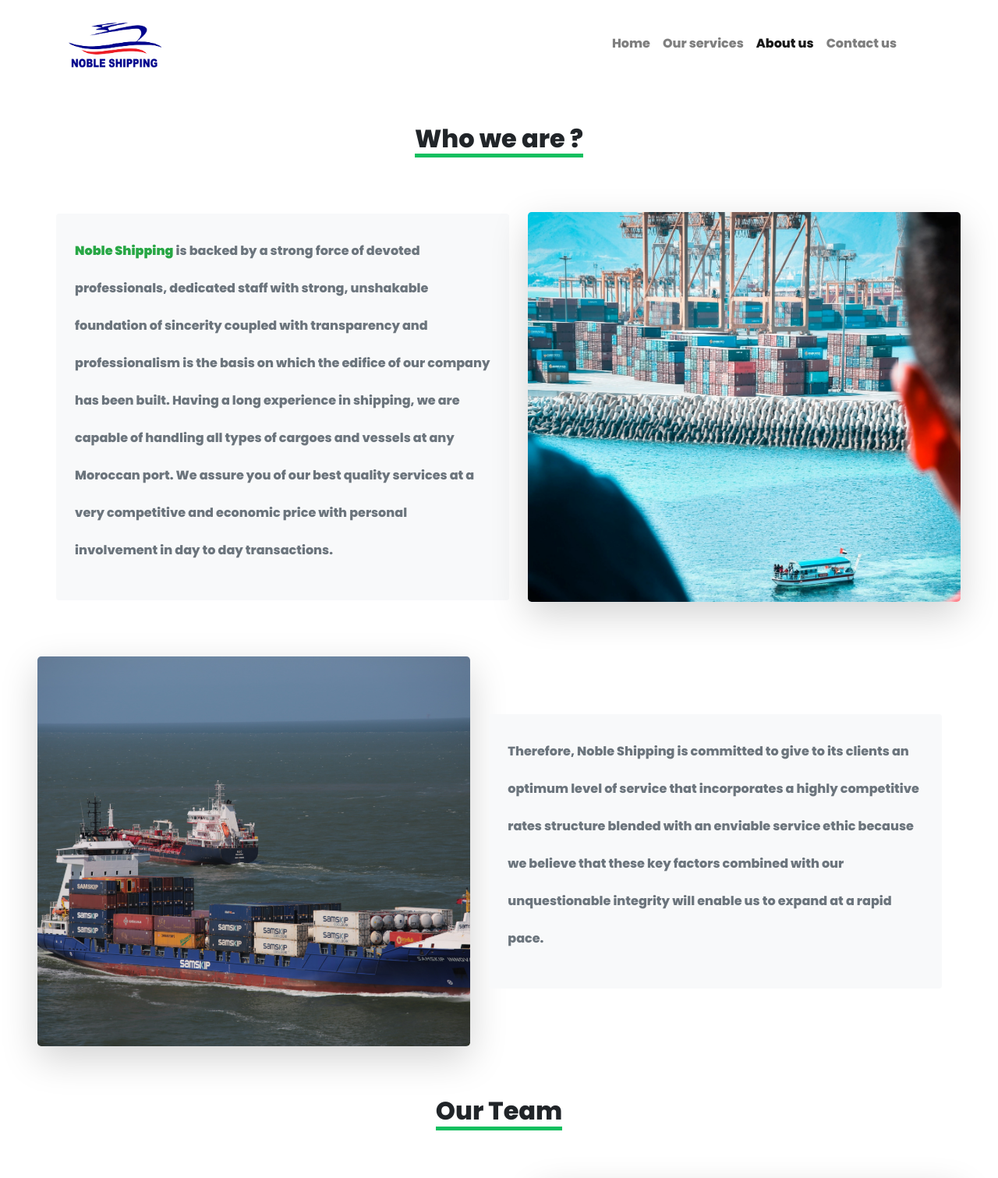
After one commit to khouilid/Noble_shipping, a PHP site: page /About.html in a window 1280 px wide. The commit adds this page. Shown: the top 1511 px of the page at 78% size. Run offline with PHP 8.4, Linux system fonts and the light colour scheme; some libraries are stand-ins or nearby versions.

Commit message:
FINISH contact us & about us

```diff
--- /dev/null
+++ b/About.html
@@ -0,0 +1,280 @@
+<!DOCTYPE html>
+<html lang="en">
+    <head>
+        <meta charset="UTF-8">
+        <meta name="viewport" content="width=device-width, initial-scale=1.0">
+        <title>Noble shipping</title>
+        <link rel="stylesheet" href="https://stackpath.bootstrapcdn.com/bootstrap/4.5.0/css/bootstrap.min.css" integrity="sha384-9aIt2nRpC12Uk9gS9baDl411NQApFmC26EwAOH8WgZl5MYYxFfc+NcPb1dKGj7Sk" crossorigin="anonymous">
+        <link rel="stylesheet" href="src/style/style.css ">
+        <link href="https://fonts.googleapis.com/css2?family=Poppins:wght@500;600;700;800;900&display=swap" rel="stylesheet">
+        <script src="https://kit.fontawesome.com/d257b03b55.js" crossorigin="anonymous"></script>
+
+    </head>
+<body>
+    <nav class="container navbar navbar-expand-lg navbar-light bg-white ">
+
+        <div>
+            <a class="navbar-brand" href="index.html"><img class='logo' src="src/img/logo.png" alt="logo"></a>
+        </div>
+        <button class="navbar-toggler " type="button" data-toggle="collapse" data-target="#navbarNav" aria-controls="navbarNav" aria-expanded="false" aria-label="Toggle navigation">
+                  <span class="navbar-toggler-icon"></span>
+        </button>
+
+
+
+        <div class="collapse list text-center navbar-collapse" id="navbarNav">
+            <ul class="navbar-nav">
+              <li class="nav-item ">
+                <a class="nav-link" href="index.html">Home</a>
+              </li>
+              <li class="nav-item">
+                <a class="nav-link" href="index.html #serv">Our services</a>
+              </li>
+              <li class="nav-item active">
+                <a class="nav-link" href="About.html">About us</a>
+              </li>
+              <li class="nav-item ">
+                <a class="nav-link " href="Contact.html">Contact us</a>
+              </li>
+            </ul>
+        </div>
+
+      </nav>
+
+
+
+
+
+      <section>
+          <div class="m-5 title-contact"><h1>Who we are ?</h1></div>
+
+
+
+          <div class="d-flex justify-content-around flex-column align-items-center flex-lg-row m-5">
+              <div class="bg-light w-100 w-lg-100 m-4 p-4 About_para text-secondary h-auto rounded">
+                  <p><strong><span class="text-success">Noble Shipping</span></strong> is backed by a strong force of devoted professionals, dedicated staff with strong, unshakable foundation of sincerity coupled with transparency and professionalism is
+                    the basis on which the edifice of our company has been built. Having a long
+                   experience in shipping, we are capable of handling all types of cargoes and
+                   vessels at any Moroccan port. We assure you of our best quality services at a very
+                   competitive and economic price with personal involvement in day to
+                   day transactions.
+                   </p>
+              </div>
+              <div class="w-100 w-lg-100 About_pic">
+                  <img class="rounded-lg w-100 shadow-lg" src="src/img/photo-pro-8gLSk06fKKw-unsplash.jpg" alt="">
+              </div>
+          </div>
+          <div class="d-flex justify-content-around flex-column-reverse align-items-center flex-lg-row m-5">
+            <div class="w-100 w-lg-100 About_pic">
+                <img class="rounded-lg w-100 shadow-lg" src="src/img/bernd-dittrich-pDcDZ24mPk8-unsplash.jpg" alt="">
+            </div>
+            <div class="bg-light w-100 w-lg-100 m-4 p-4 About_para text-secondary h-auto rounded">
+                <p>
+                    Therefore, Noble Shipping  is  committed to give to its clients an optimum level of service that incorporates a highly competitive rates structure blended with an enviable service ethic because we believe that these key factors combined with our unquestionable integrity will enable us to expand at a rapid pace.
+                 </p>
+            </div>
+
+        </div>
+
+      </section>
+
+
+
+
+      <section>
+        <div class="m-5 title-contact p-3"><h1>Our Team</h1></div>
+
+
+                                <div class="d-flex justify-content-around flex-column align-items-center flex-lg-row m-5">
+                                    <div class="bg-light w-100 w-lg-100 m-4 p-5 About_team  h-auto rounded">
+                                        <h4 class="text-center">M. BENCHAARA Hassan</h4>
+                                        <h6 class="text-secondary text-center">direction generale</h6>
+                                    </div>
+                                    <div class="w-100 w-lg-100 About_pic">
+                                        <img class="rounded-lg w-100 shadow-lg" src="src/img/daniel-asaki-CG6Wo4Ac4uc-unsplash.jpg" alt="">
+                                    </div>
+                                </div>
+                                <div class="d-flex justify-content-around flex-column align-items-center flex-lg-row m-5">
+                                    <div class="w-100 w-lg-100 About_pic">
+                                        <img class="rounded-lg w-100 shadow-lg" src="src/img/matheus-ferrero-pg_WCHWSdT8-unsplash.jpg" alt="">
+                                    </div>
+                                    <div class="bg-light w-100 w-lg-100 m-4 p-5 About_team  h-auto rounded">
+                                        <h4 class="text-center">Mlle FATOUHI Nidal</h4>
+                                        <h6 class="text-secondary text-center">partement comptabilité</h6>
+                                    </div>
+
+                                </div>
+
+
+
+                                <div class="d-flex justify-content-around flex-column align-items-center flex-lg-row m-5">
+                                    <div class="bg-light w-100 w-lg-100 m-4 p-5 About_team  h-auto rounded">
+                                        <h4 class="text-center">M. IMGIRNE Ayoub
+                                        </h4>
+                                        <h6 class="text-secondary text-center">partement comptabilité
+                                        </h6>
+                                    </div>
+                                    <div class="w-100 w-lg-100 About_pic">
+                                        <img class="rounded-lg w-100 shadow-lg" src="src/img/daniel-asaki-CG6Wo4Ac4uc-unsplash.jpg" alt="">
+                                    </div>
+                                </div>
+                                <div class="d-flex justify-content-around flex-column align-items-center flex-lg-row m-5">
+                                    <div class="w-100 w-lg-100 About_pic">
+                                        <img class="rounded-lg w-100 shadow-lg" src="src/img/daniel-asaki-CG6Wo4Ac4uc-unsplash.jpg" alt="">
+                                    </div>
+                                    <div class="bg-light w-100 w-lg-100 m-4 p-5 About_team  h-auto rounded">
+                                        <h4 class="text-center">M. BOUJEMEL Ali
+                                        </h4>
+                                        <h6 class="text-secondary text-center">port de safi
+                                        </h6>
+                                    </div>
+
+                                </div>
+
+
+
+
+                                <div class="d-flex justify-content-around flex-column align-items-center flex-lg-row m-5">
+                                    <div class="bg-light w-100 w-lg-100 m-4 p-5 About_team  h-auto rounded">
+                                        <h4 class="text-center">M. LEGMIRI Kamal
+
+                                        </h4>
+                                        <h6 class="text-secondary text-center">port de jorf lasfar
+                                        </h6>
+                                    </div>
+                                    <div class="w-100 w-lg-100 About_pic">
+                                        <img class="rounded-lg w-100 shadow-lg" src="src/img/daniel-asaki-CG6Wo4Ac4uc-unsplash.jpg" alt="">
+                                    </div>
+                                </div>
+                                <div class="d-flex justify-content-around flex-column align-items-center flex-lg-row m-5">
+                                    <div class="w-100 w-lg-100 About_pic">
+                                        <img class="rounded-lg w-100 shadow-lg" src="src/img/daniel-asaki-CG6Wo4Ac4uc-unsplash.jpg" alt="">
+                                    </div>
+                                    <div class="bg-light w-100 w-lg-100 m-4 p-5 About_team  h-auto rounded">
+                                        <h4 class="text-center">M. BOUJEMEL Ali
+
+                                        </h4>
+                                        <h6 class="text-secondary text-center">port de jorf lasfar
+                                        </h6>
+                                    </div>
+
+                                </div>
+
+
+
+                                <div class="d-flex justify-content-around flex-column align-items-center flex-lg-row m-5">
+                                    <div class="bg-light w-100 w-lg-100 m-4 p-5 About_team  h-auto rounded">
+                                        <h4 class="text-center">Mlle LAMCHAOURI Mariam
+
+
+                                        </h4>
+                                        <h6 class="text-secondary text-center">port de jorf lasfar
+                                        </h6>
+                                    </div>
+                                    <div class="w-100 w-lg-100 About_pic">
+                                        <img class="rounded-lg w-100 shadow-lg" src="src/img/matheus-ferrero-pg_WCHWSdT8-unsplash.jpg" alt="">
+                                    </div>
+                                </div>
+                                <div class="d-flex justify-content-around flex-column align-items-center flex-lg-row m-5">
+                                    <div class="w-100 w-lg-100 About_pic">
+                                        <img class="rounded-lg w-100 shadow-lg" src="src/img/matheus-ferrero-pg_WCHWSdT8-unsplash.jpg" alt="">
+                                    </div>
+                                    <div class="bg-light w-100 w-lg-100 m-4 p-5 About_team  h-auto rounded">
+                                        <h4 class="text-center">Mme SELLAMI Afaf
+
+
+                                        </h4>
+                                        <h6 class="text-secondary text-center">port de casablanca
+
+                                        </h6>
+                                    </div>
+
+                                </div>
+
+
+
+
+
+
+                                <div class="d-flex justify-content-around flex-column align-items-center flex-lg-row m-5">
+                                    <div class="bg-light w-100 w-lg-100 m-4 p-5 About_team  h-auto rounded">
+                                        <h4 class="text-center">M. FAIZ Yassine
+
+
+                                        </h4>
+                                        <h6 class="text-secondary text-center">port de casablanca
+
+                                        </h6>
+                                    </div>
+                                    <div class="w-100 w-lg-100 About_pic">
+                                        <img class="rounded-lg w-100 shadow-lg" src="src/img/daniel-asaki-CG6Wo4Ac4uc-unsplash.jpg" alt="">
+                                    </div>
+                                </div>
+                                <div class="d-flex justify-content-around flex-column align-items-center flex-lg-row m-5">
+                                    <div class="w-100 w-lg-100 About_pic">
+                                        <img class="rounded-lg w-100 shadow-lg" src="src/img/daniel-asaki-CG6Wo4Ac4uc-unsplash.jpg" alt="">
+                                    </div>
+                                    <div class="bg-light w-100 w-lg-100 m-4 p-5 About_team  h-auto rounded">
+                                        <h4 class="text-center">M.  AKOUZ Ali
+
+
+                                        </h4>
+                                        <h6 class="text-secondary text-center">port de casablanca
+
+                                        </h6>
+                                    </div>
+
+                                </div>
+
+
+
+      </section>
+
+
+
+
+
+
+
+
+
+
+
+
+
+
+
+
+
+
+
+
+
+
+
+
+
+
+
+
+    <footer>
+        <div class="d-flex p-3 justify-content-around flex-wrap bg-light shadow">
+          <div class='footer_contact text-secondary m-3'>
+            <h6><i class="fas fa-map-marker-alt text-success mr-2"></i>33, Avenue Hassan Seghir, N°88–8th Floor, Casablanca Morocco<br>
+              RC Casa 204021 – TVA/IF 1112119 –Patente 35791699 –License N°275/7</h6>
+          </div>
+          <div class='footer_contact text-secondary  m-3'>
+            <h6><i class="far fa-paper-plane text-success mr-2"></i>Operations@nobleshipping.ma</h6>
+          </div>
+          <div class='footer_contact text-secondary  m-3'>
+            <h6><i class="fas fa-mobile-alt text-success mr-2"></i>Tel: +212 522 443 333  Fax: +212 522 450 495</h6>
+          </div>
+        </div>
+      </footer>
+    <script src="https://code.jquery.com/jquery-3.5.1.slim.min.js" integrity="sha384-DfXdz2htPH0lsSSs5nCTpuj/zy4C+OGpamoFVy38MVBnE+IbbVYUew+OrCXaRkfj" crossorigin="anonymous"></script>
+    <script src="https://cdn.jsdelivr.net/npm/popper.js@1.16.0/dist/umd/popper.min.js" integrity="sha384-Q6E9RHvbIyZFJoft+2mJbHaEWldlvI9IOYy5n3zV9zzTtmI3UksdQRVvoxMfooAo" crossorigin="anonymous"></script>
+    <script src="https://stackpath.bootstrapcdn.com/bootstrap/4.5.0/js/bootstrap.min.js" integrity="sha384-OgVRvuATP1z7JjHLkuOU7Xw704+h835Lr+6QL9UvYjZE3Ipu6Tp75j7Bh/kR0JKI" crossorigin="anonymous"></script>
+
+
+</body>
+</html>
--- a/src/style/style.css
+++ b/src/style/style.css
@@ -6,6 +6,9 @@ body{
 
 .logo{
     height: 85px;
+}
+.collapse ul li a{
+    font-weight: 800;
 }
 nav{
     display: flex !important;
@@ -66,6 +69,7 @@ nav{
 .services_section{
     background-image: url('../img/ruben-bagues-wplxPRCF7gA-unsplash (1).jpg');
     height: auto;
+
     /* object-fit: cover; */
 }
 .services_section_shadow {
@@ -85,11 +89,11 @@ nav{
 }
 .services p i{
     color: #14BF5F;
-    font-size: xx-large;
+    font-size: x-large;
 
 }
 .haight_2{
-    height: 400px !important;
+    /* height: 600px !important; */
     overflow: hidden;
 }
 .haight_2 img{
@@ -97,7 +101,7 @@ nav{
 
 }
 .branch_list li{
-    margin-top: 20px;
+    margin: 20px;
     list-style: none;
     font-size: large;
     font-weight: 700;
@@ -108,3 +112,90 @@ nav{
     width: fit-content;
     margin: auto;
 }
+.branch_list li i{
+    font-size: larger;
+    color: #14BF5F;
+}
+.footer_contact h6{
+    font-weight: 700;
+}
+.footer_contact h6 i{
+    font-size: larger;
+}
+
+
+/* contact us  */
+
+
+.bg{
+    background-image: url('../img/tobias-a-muller-fusq9KwkSF4-unsplash.jpg');
+    height: 715px;
+    object-fit: cover;
+}
+@media only screen and (max-width:1000px){
+    .bg{
+        height: auto !important;
+    }
+    .bg-shadow{
+        flex-direction: column !important;
+        align-items: center !important;
+    }
+    .title-contact{
+        width: 100% !important;
+    }
+    .inputs{
+        width: 100% !important;
+    }
+    .title-contact p{
+        width: 80% !important;
+    }
+}
+.bg-shadow{
+    width: 100%;
+    height: 100%;
+    background-color: rgba(0, 0, 0, 0.74) !important;
+}
+.title-contact h1{
+    font-size: xx-large;
+    border-bottom: 5px solid #14BF5F;
+    font-weight: 800;
+    width: fit-content;
+    margin: auto;
+
+}
+.title-contact p{
+    font-weight: 700;
+    font-size: xx-large;
+}
+input,textarea{
+    background: none;
+    border-bottom: 5px solid #14BF5F;
+    border-top: none;
+    border-left: none;
+    border-right: none;
+
+}
+
+/* about us */
+
+
+.About_pic img{
+    height: 500px;
+    object-fit: cover;
+}
+.About_para p{
+    font-size: medium;
+    font-weight: 800;
+    line-height: 3em;
+}
+.About_para, .About_team{
+    height: fit-content !important;
+}
+.About_team h4{
+    font-size: x-large;
+    font-weight: 700;
+}
+.About_team h6{
+    font-size: large;
+    font-weight: 700;
+}
```
Also changed, not shown: Contact.html (added, +125 -0 lines), index.html (+36 -48 lines), src/img/bernd-dittrich-pDcDZ24mPk8-unsplash.jpg (added), src/img/maps.PNG (deleted), src/img/matheus-ferrero-pg_WCHWSdT8-unsplash.jpg (added), src/img/photo-pro-8gLSk06fKKw-unsplash.jpg (added), src/img/tobias-a-muller-fusq9KwkSF4-unsplash.jpg (added), 1 other file.
